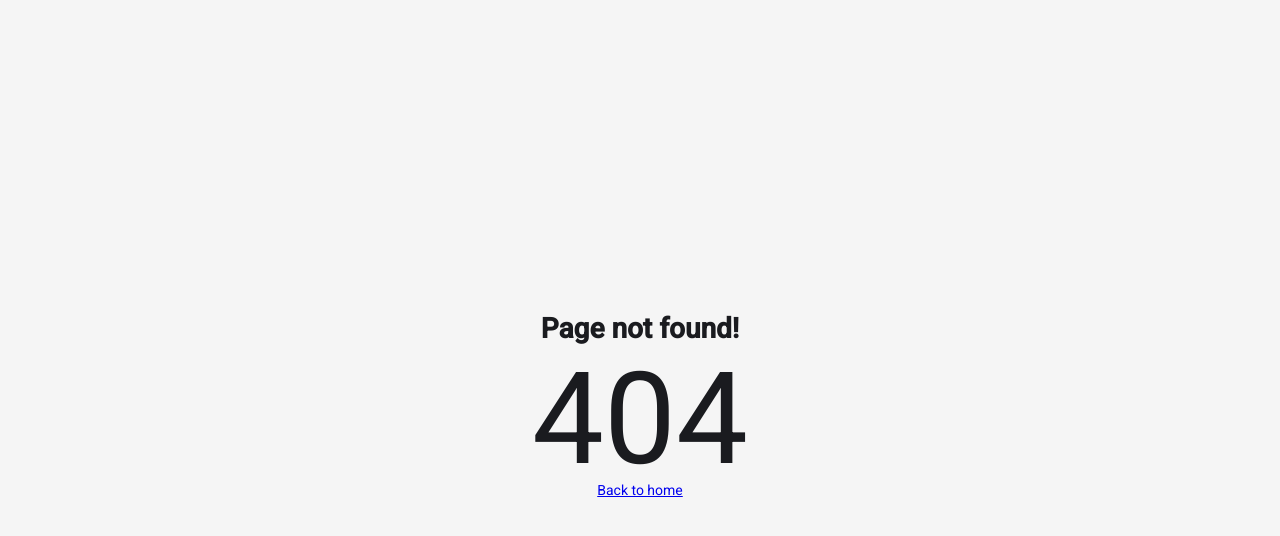
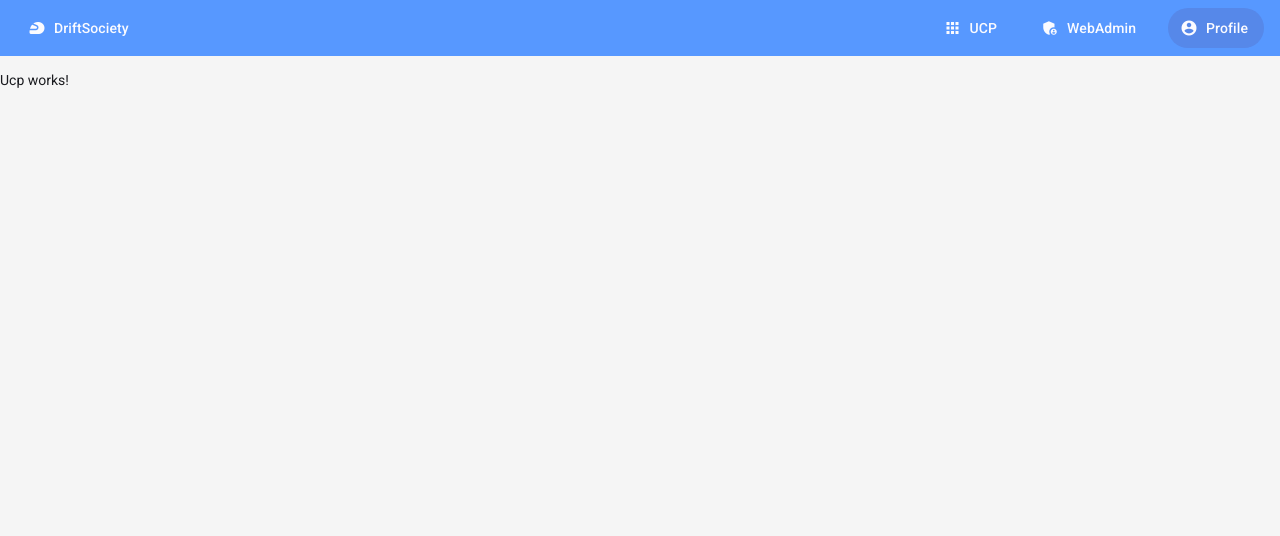
Before and after one commit to vegh-barnabas/see-ucp, an Angular app in the folder client/: page /profile in a window 1280 px wide. Before the commit this address had no page. Shown: the top 536 px of the page. Built offline with nearby package versions, Linux system fonts and the light colour scheme; sample sign-in values are in the browser's storage.

Commit message:
client: add routing to navbar, add active route styling, add overlay spinner and timeout on login

```diff
--- a/client/src/app/app.routes.ts
+++ b/client/src/app/app.routes.ts
@@ -13,6 +13,8 @@ import { LoginRedirectGuard } from './components/auth/login-redirect.guard';
 export const AppRoutes: Routes = [
   { path: '', component: HomeComponent, canActivate: [AuthGuard] },
   { path: 'ucp', component: UCPComponent, canActivate: [AuthGuard] },
+  { path: 'webadmin', component: UCPComponent, canActivate: [AuthGuard] },
+  { path: 'profile', component: UCPComponent, canActivate: [AuthGuard] },
   { path: 'login', component: LoginComponent, canActivate: [LoginRedirectGuard] },
   { path: 'register', component: RegisterComponent, canActivate: [LoginRedirectGuard] },
   {
--- a/client/src/app/components/navbar/navbar.component.html
+++ b/client/src/app/components/navbar/navbar.component.html
@@ -1,15 +1,34 @@
 <mat-toolbar>
-  <button matButton><mat-icon fontIcon="sports_motorsports"></mat-icon>DriftSociety</button>
+  <button matButton [routerLink]="['/']">
+    <mat-icon fontIcon="sports_motorsports"></mat-icon>
+    DriftSociety
+  </button>
 
   <span class="spacer"></span>
 
-  <button matButton><mat-icon fontIcon="apps"></mat-icon>UCP</button>
-  <button matButton><mat-icon fontIcon="admin_panel_settings"></mat-icon>WebAdmin</button>
-  <button matButton [matMenuTriggerFor]="profileMenu">
-    <mat-icon fontIcon="account_circle"></mat-icon>Profile
+  <button matButton [routerLink]="['/ucp']" routerLinkActive="active">
+    <mat-icon fontIcon="apps"></mat-icon>
+    UCP
+  </button>
+
+  <button matButton [routerLink]="['/webadmin']" routerLinkActive="active">
+    <mat-icon fontIcon="admin_panel_settings"></mat-icon>
+    WebAdmin
+  </button>
+
+  <button matButton [matMenuTriggerFor]="profileMenu" [class.active]="rlaSettings.isActive">
+    <mat-icon fontIcon="account_circle"></mat-icon>
+    Profile
   </button>
   <mat-menu #profileMenu="matMenu">
-    <button mat-menu-item>Settings</button>
+    <button
+      mat-menu-item
+      [routerLink]="['/profile']"
+      routerLinkActive="activeAlma"
+      #rlaSettings="routerLinkActive"
+    >
+      Settings
+    </button>
     <button mat-menu-item (click)="logout()">Log out</button>
   </mat-menu>
 </mat-toolbar>
--- a/client/src/app/components/navbar/navbar.component.scss
+++ b/client/src/app/components/navbar/navbar.component.scss
@@ -6,6 +6,10 @@ mat-toolbar {
 
   button {
     color: #fbfbff;
+
+    &.active {
+      background-color: #5688e9;
+    }
   }
 }
 
--- a/client/src/app/components/navbar/navbar.component.ts
+++ b/client/src/app/components/navbar/navbar.component.ts
@@ -1,15 +1,25 @@
 import { Component } from '@angular/core';
+import { Router, RouterLink, RouterLinkActive } from '@angular/router';
 
 import { MatToolbarModule } from '@angular/material/toolbar';
 import { MatButtonModule } from '@angular/material/button';
 import { MatIconModule } from '@angular/material/icon';
 import { MatMenuModule } from '@angular/material/menu';
+
+import { OverlaySpinnerService } from '@shared/overlay-spinner/overlay-spinner.service';
+
 import { AuthService } from '../auth/auth.service';
-import { Router } from '@angular/router';
 
 @Component({
   selector: 'app-navbar',
-  imports: [MatToolbarModule, MatButtonModule, MatIconModule, MatMenuModule],
+  imports: [
+    RouterLink,
+    MatToolbarModule,
+    MatButtonModule,
+    MatIconModule,
+    MatMenuModule,
+    RouterLinkActive,
+  ],
   templateUrl: './navbar.component.html',
   styleUrl: './navbar.component.scss',
 })
@@ -17,10 +27,17 @@ export class NavbarComponent {
   constructor(
     private authService: AuthService,
     private router: Router,
+    private overlaySpinner: OverlaySpinnerService,
   ) {}
 
   public logout() {
-    this.authService.logout();
-    this.router.navigate(['/login']);
+    // todo: add snackbar to show on login screen after logout
+    // todo: style snackbar component
+    setTimeout(() => {
+      this.overlaySpinner.show();
+
+      this.authService.logout();
+      this.router.navigate(['/login']);
+    }, 3000);
   }
 }
```
